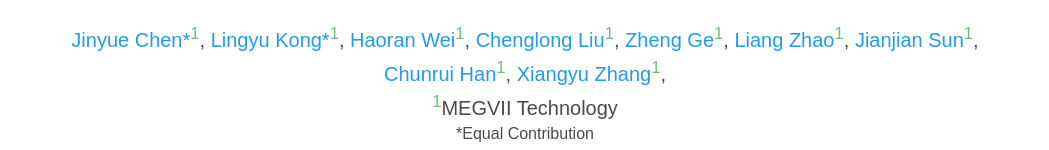
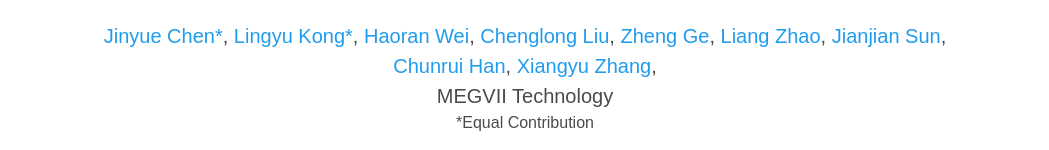
Before and after one commit to onechartt/onechartt.github.io, a plain HTML site: page index.html in a window 1280 px wide. Shown: the part 204-354 px from the top of the page, without its empty margins (115-1164 px from the left). Drawn offline with nearby package versions, Linux system fonts and the light colour scheme; some icons are missing; a web font is replaced by a local one.

Commit message:
Update index.html

```diff
--- a/index.html
+++ b/index.html
@@ -105,34 +105,34 @@
           </h2>
           <div class="is-size-5 publication-authors">
             <span class="author-block">
-              <a href="">Jinyue Chen*</a><sup style="color:#6fbf73;">1</sup>,</span>
+              <a href="">Jinyue Chen*</a>,</span>
             <span class="author-block">
-              <a href="">Lingyu Kong*</a><sup style="color:#6fbf73;">1</sup>,</span>
+              <a href="">Lingyu Kong*</a>,</span>
             <span class="author-block">
-              <a href="https://scholar.google.com/citations?user=J4naK0MAAAAJ&hl=en">Haoran Wei</a><sup style="color:#6fbf73">1</sup>,
+              <a href="https://scholar.google.com/citations?user=J4naK0MAAAAJ&hl=en">Haoran Wei</a>,
             </span>
             <span class="author-block">
-              <a href="https://liujch1998.github.io/">Chenglong Liu</a><sup style="color:#6fbf73;">1</sup>,</span>
+              <a href="https://liujch1998.github.io/">Chenglong Liu</a>,</span>
             </span>
             <span class="author-block">
-              <a href="https://joker316701882.github.io/">Zheng Ge</a><sup style="color:#6fbf73">1</sup>,
+              <a href="https://joker316701882.github.io/">Zheng Ge</a>,
             </span>
             <span class="author-block">
-              <a href="">Liang Zhao</a><sup style="color:#6fbf73">1</sup>,
+              <a href="">Liang Zhao</a>,
             </span>
             <span class="author-block">
-              <a href="https://scholar.google.com/citations?user=MVZrGkYAAAAJ&hl=en">Jianjian Sun</a><sup style="color:#6fbf73">1</sup>,
+              <a href="https://scholar.google.com/citations?user=MVZrGkYAAAAJ&hl=en">Jianjian Sun</a>,
             </span>
             <span class="author-block">
-              <a href="">Chunrui Han</a><sup style="color:#6fbf73">1</sup>,
+              <a href="">Chunrui Han</a>,
             </span>
             <span class="author-block">
-              <a href="https://scholar.google.com/citations?user=yuB-cfoAAAAJ&hl=en">Xiangyu Zhang</a><sup style="color:#6fbf73">1</sup>,
+              <a href="https://scholar.google.com/citations?user=yuB-cfoAAAAJ&hl=en">Xiangyu Zhang</a>,
             </span>
           </div>
 
           <div class="is-size-5 publication-authors">
-            <span class="author-block"><sup style="color:#6fbf73;">1</sup>MEGVII Technology</span>
+            <span class="author-block">MEGVII Technology</span>
             <!-- <span class="author-block"><sup style="color:#ed4b82">2</sup>University of Washington,</span> -->
             <!-- <span class="author-block"><sup style="color:#ffac33">2</sup>MEGVII Technology</span><br> -->
             <!-- <span class="paper-block"><b style="color:#f41c1c">ICLR 2024 Oral</b> (85 in 7304, 1.2%)</span> -->
@@ -290,6 +290,7 @@
       <h2 class="title is-3" id="explorer">Explorer</h2>
       <p>Explore <img src="static/images/Onechart.png" style="width:1.0em;vertical-align: middle" alt="Logo"/>
         <span class="mathvista">OneChart</span> through demo!</p>
+      <p>The open-source version only supports Barline charts with three or fewer legends.</p>
         <iframe src="https://onechart.xiaomy.net/" width="85%" height="620px" id="demo"></iframe>
     </div>
 </div>
```
